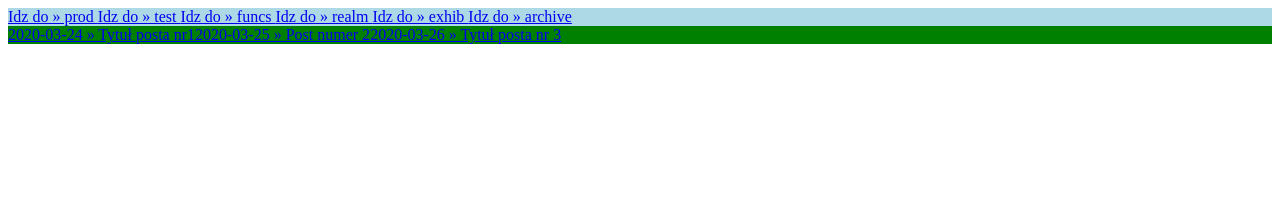
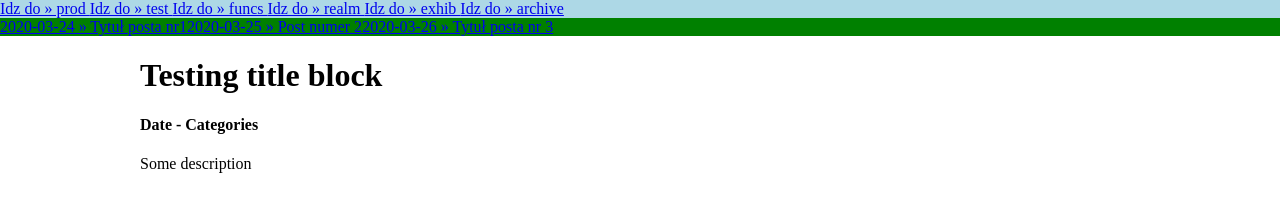
Before and after one commit to amig2004/serverless_page, a plain HTML site: page frontend/index.html in a window 1280 px wide. Drawn offline with nearby package versions, Linux system fonts and the light colour scheme; files that its build step writes are made by us from their sources.

Commit message:
stylesheet + testing first stylings

```diff
--- a/frontend/index.html
+++ b/frontend/index.html
@@ -3,7 +3,7 @@
 <head>
     <meta charset="UTF-8">
     <meta name="viewport" content="width=device-width, initial-scale=1.0">
-    <link rel="Stylesheet" type="text/css" href="style/style.min.css" />
+    <link rel="Stylesheet" type="text/css" href="style/style.css" />
     <title>Document</title>
     <style>
         div.links {
@@ -16,10 +16,19 @@
     </style>
 </head>
 <body>
+    <noscript>
+        This page requires Javascript to be active, in order to run properly.
+    </noscript>
     <div id="main" class="main">
         <div id="links" class="links">
         </div>
         <div id="posts" class="posts"></div>
+
+        <div class="post">
+            <h1>Testing title block</h1>
+            <h4>Date - Categories</h4>
+            <p>Some description</p>
+        </div>
 
     </div>
 
--- a/frontend/style/style.sass
+++ b/frontend/style/style.sass
@@ -0,0 +1,21 @@
+$break-point: 1000px
+
+html, body
+    margin: 0
+
+@media screen and (min-width: $break-point)
+    div.main
+        width: 100%
+        div.post
+            width: 95%
+            margin: 0 auto
+
+
+nav
+    width: 100%
+
+div.main
+    width: 100%
+    div.post
+        width: $break-point
+        margin: 0 auto
```
Also changed, not shown: frontend/style/style.css (added), 1 other file.
